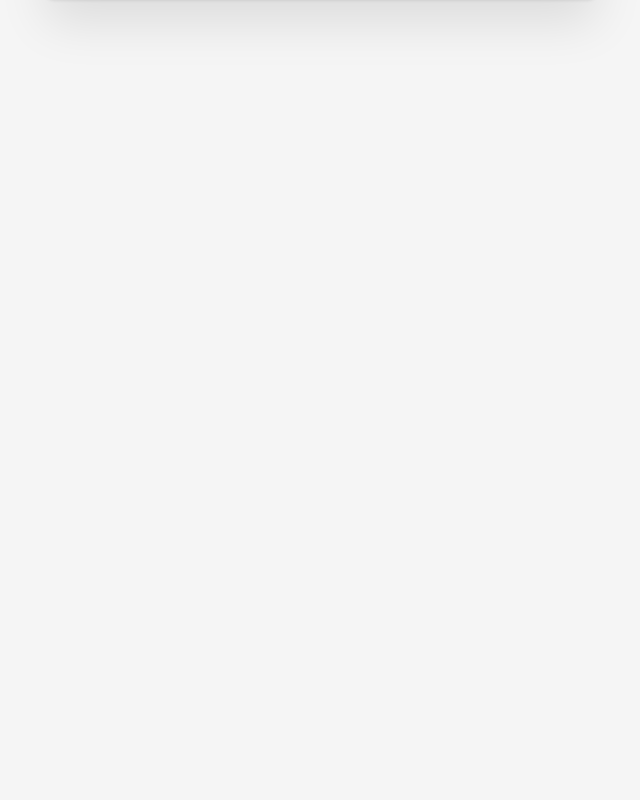
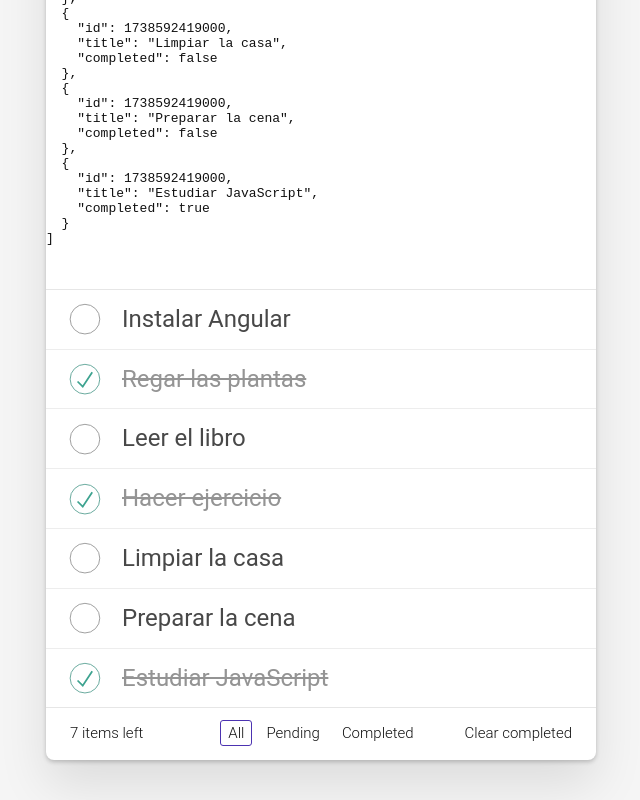
Before and after one commit to Horaciomb/AgularPlatzi, an Angular app: page /home in a window 1280 px wide. Shown: the part 669-1469 px from the top of the page, without its empty margins (319-959 px from the left). Before the commit the page ends 800 px from the top, so only its background shows below. Built offline with nearby package versions, Linux system fonts and the light colour scheme.

Commit message:
filtro para tareas

```diff
--- a/src/app/pages/home/home.component.html
+++ b/src/app/pages/home/home.component.html
@@ -3,6 +3,7 @@
     <div class="container">
       <h2>My Day</h2>
       <p>All my tasks in one place</p>
+      <h1>{{filter()}}</h1>
       <input
         class="new-todo"
         placeholder="Type new todo"
@@ -34,7 +35,7 @@
           (dblclick)="updateTaskEditingMode(i)"
           [class.editing]="task.editing"
           [class.completed]="task.completed"
-          *ngFor="let task of tasks(); index as i"
+          *ngFor="let task of tasksByFilter(); index as i"
         >
           <div class="view">
             <input
@@ -97,13 +98,13 @@
       <!-- Remove this if you don't implement routing -->
       <ul class="filters">
         <li>
-          <a routerLink="/" class="selected">All</a>
+          <a (click)="changeFilter('all')" class="selected">All</a>
         </li>
         <li>
-          <a routerLink="/pending">Pending</a>
+          <a (click)="changeFilter('pending')">Pending</a>
         </li>
         <li>
-          <a routerLink="/completed">Completed</a>
+          <a (click)="changeFilter('completed')">Completed</a>
         </li>
       </ul>
       <!-- Hidden if no completed items are left ↓ -->
--- a/src/app/pages/home/home.component.ts
+++ b/src/app/pages/home/home.component.ts
@@ -1,4 +1,4 @@
-import { Component, signal } from '@angular/core';
+import { Component, computed, signal } from '@angular/core';
 import { CommonModule } from '@angular/common';
 import { Task } from '../../models/task.model';
 import {
@@ -18,14 +18,26 @@ const noWhitespaceValidator = (control: AbstractControl) => {
   styleUrl: './home.component.css',
 })
 export class HomeComponent {
+  filter = signal('all');
+  tasksByFilter = computed(() => {
+    const filter = this.filter();
+    const tasks = this.tasks();
+    if (filter === 'pending') {
+      return tasks.filter((tasks) => !tasks.completed);
+    }
+    if (filter === 'completed') {
+      return tasks.filter((tasks) => tasks.completed);
+    }
+    return tasks;
+  });
   tasks = signal<Task[]>([
     { id: Date.now(), title: 'Instalar Angular', completed: false },
     { id: Date.now(), title: 'Regar las plantas', completed: true },
-    // { id: Date.now(), title: 'Leer el libro', completed: false },
-    // { id: Date.now(), title: 'Hacer ejercicio', completed: true },
-    // { id: Date.now(), title: 'Limpiar la casa', completed: false },
-    // { id: Date.now(), title: 'Preparar la cena', completed: false },
-    // { id: Date.now(), title: 'Estudiar JavaScript', completed: true },
+    { id: Date.now(), title: 'Leer el libro', completed: false },
+    { id: Date.now(), title: 'Hacer ejercicio', completed: true },
+    { id: Date.now(), title: 'Limpiar la casa', completed: false },
+    { id: Date.now(), title: 'Preparar la cena', completed: false },
+    { id: Date.now(), title: 'Estudiar JavaScript', completed: true },
   ]);
   newTaskCtrl = new FormControl('', {
     nonNullable: true,
@@ -114,4 +126,7 @@ export class HomeComponent {
       });
     });
   }
+  changeFilter(filter: string) {
+    this.filter.set(filter);
+  }
 }
```
